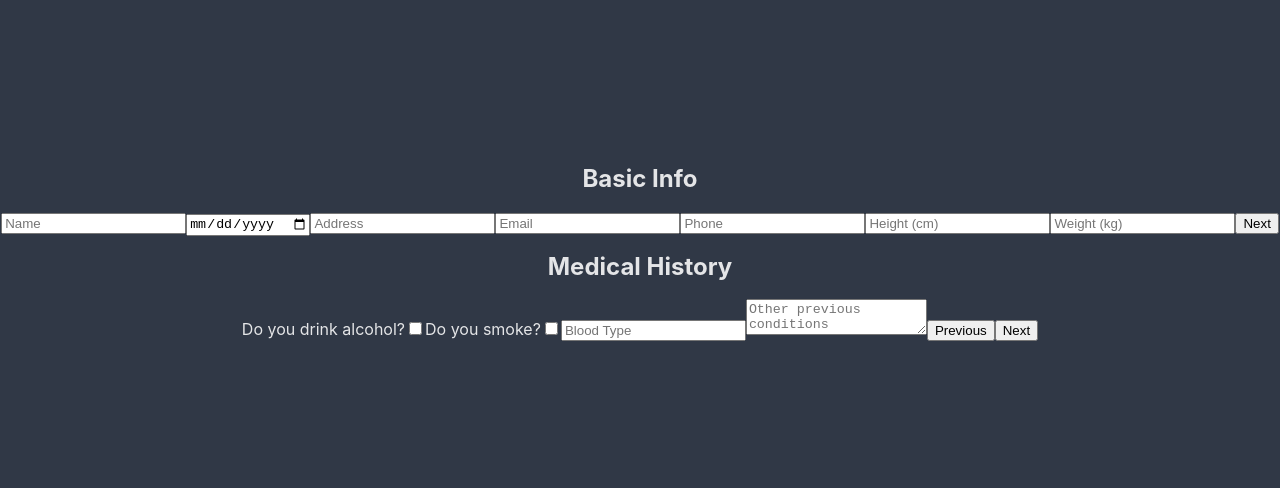
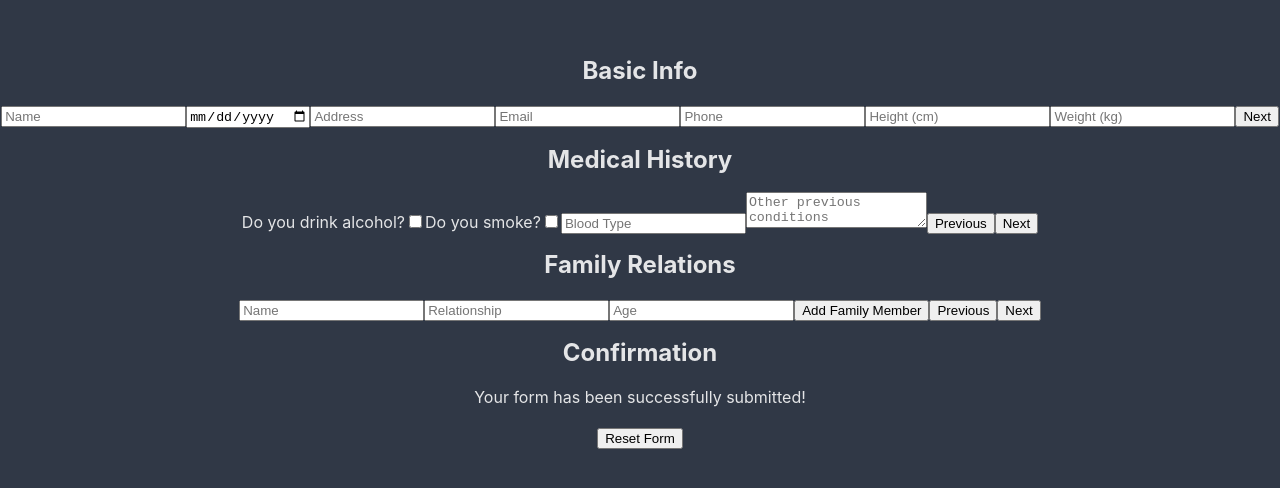
Before and after one commit to rising-dancho/mvc-survey-form, a React (Vite) app in the folder mvc-survey-form/: page / in a window 1280 px wide. Shown: the part 156-644 px from the top of the page. Built offline with nearby package versions, Linux system fonts and the light colour scheme.

Commit message:
feat: added family relations form and confirmation page

```diff
--- a/mvc-survey-form/src/controllers/FormController.jsx
+++ b/mvc-survey-form/src/controllers/FormController.jsx
@@ -2,9 +2,12 @@ import React from 'react';
 import { useFormModel } from '../models/formModel';
 import BasicInfoForm from '../views/BasicInfoForm';
 import MedicalHistoryForm from '../views/MedicalHistoryForm';
+import FamilyRelationsForm from '../views/FamilyRelationsForm';
+import Confirmation from '../views/Confirmation';
 
 function FormController() {
-  const { formData, updateBasicInfo, updateMedicalHistory } = useFormModel();
+  const { formData, updateBasicInfo, updateMedicalHistory, addFamilyRelation } =
+    useFormModel();
 
   return (
     <div>
@@ -13,6 +16,16 @@ function FormController() {
         data={formData.medicalHistory}
         onChange={updateMedicalHistory}
       />
+      <FamilyRelationsForm
+        data={formData.familyRelations}
+        onAddRelation={addFamilyRelation}
+      />
+      <Confirmation
+        onReset={() => {
+          resetForm();
+          setStep(1);
+        }}
+      />
     </div>
   );
 }
--- a/mvc-survey-form/src/models/formModel.js
+++ b/mvc-survey-form/src/models/formModel.js
@@ -19,6 +19,7 @@ export function useFormModel() {
       bloodType: '',
       previousConditions: '',
     },
+    familyRelations: [],
   });
 
   // PAGE 1
@@ -34,9 +35,18 @@ export function useFormModel() {
     });
   }
 
+  // PAGE 3
+  function addFamilyRelation(relation) {
+    setFormData({
+      ...formData,
+      familyRelations: [...formData.familyRelations, relation],
+    });
+  }
+
   return {
     formData,
     updateBasicInfo,
     updateMedicalHistory,
+    addFamilyRelation,
   };
 }
--- /dev/null
+++ b/mvc-survey-form/src/views/Confirmation.jsx
@@ -0,0 +1,13 @@
+import React from 'react';
+
+function Confirmation({ onReset }) {
+  return (
+    <div>
+      <h2>Confirmation</h2>
+      <p>Your form has been successfully submitted!</p>
+      <button onClick={onReset}>Reset Form</button>
+    </div>
+  );
+}
+
+export default Confirmation;
--- /dev/null
+++ b/mvc-survey-form/src/views/FamilyRelationsForm.jsx
@@ -0,0 +1,57 @@
+import React, { useState } from 'react';
+
+function FamilyRelationsForm({ data, onAddRelation, onNext, onPrevious }) {
+  const [relation, setRelation] = useState({
+    name: '',
+    relationship: '',
+    age: '',
+  });
+
+  function handleChange(e) {
+    setRelation({ ...relation, [e.target.name]: e.target.value });
+  }
+
+  function handleAdd() {
+    onAddRelation(relation);
+    setRelation({ name: '', relationship: '', age: '' });
+  }
+
+  return (
+    <div>
+      <h2>Family Relations</h2>
+      {data.map((rel, index) => (
+        <div key={index}>
+          <p>
+            {rel.name} - {rel.relationship} - {rel.age}
+          </p>
+        </div>
+      ))}
+      <input
+        type="text"
+        name="name"
+        value={relation.name}
+        onChange={handleChange}
+        placeholder="Name"
+      />
+      <input
+        type="text"
+        name="relationship"
+        value={relation.relationship}
+        onChange={handleChange}
+        placeholder="Relationship"
+      />
+      <input
+        type="number"
+        name="age"
+        value={relation.age}
+        onChange={handleChange}
+        placeholder="Age"
+      />
+      <button onClick={handleAdd}>Add Family Member</button>
+      <button onClick={onPrevious}>Previous</button>
+      <button onClick={onNext}>Next</button>
+    </div>
+  );
+}
+
+export default FamilyRelationsForm;
```
